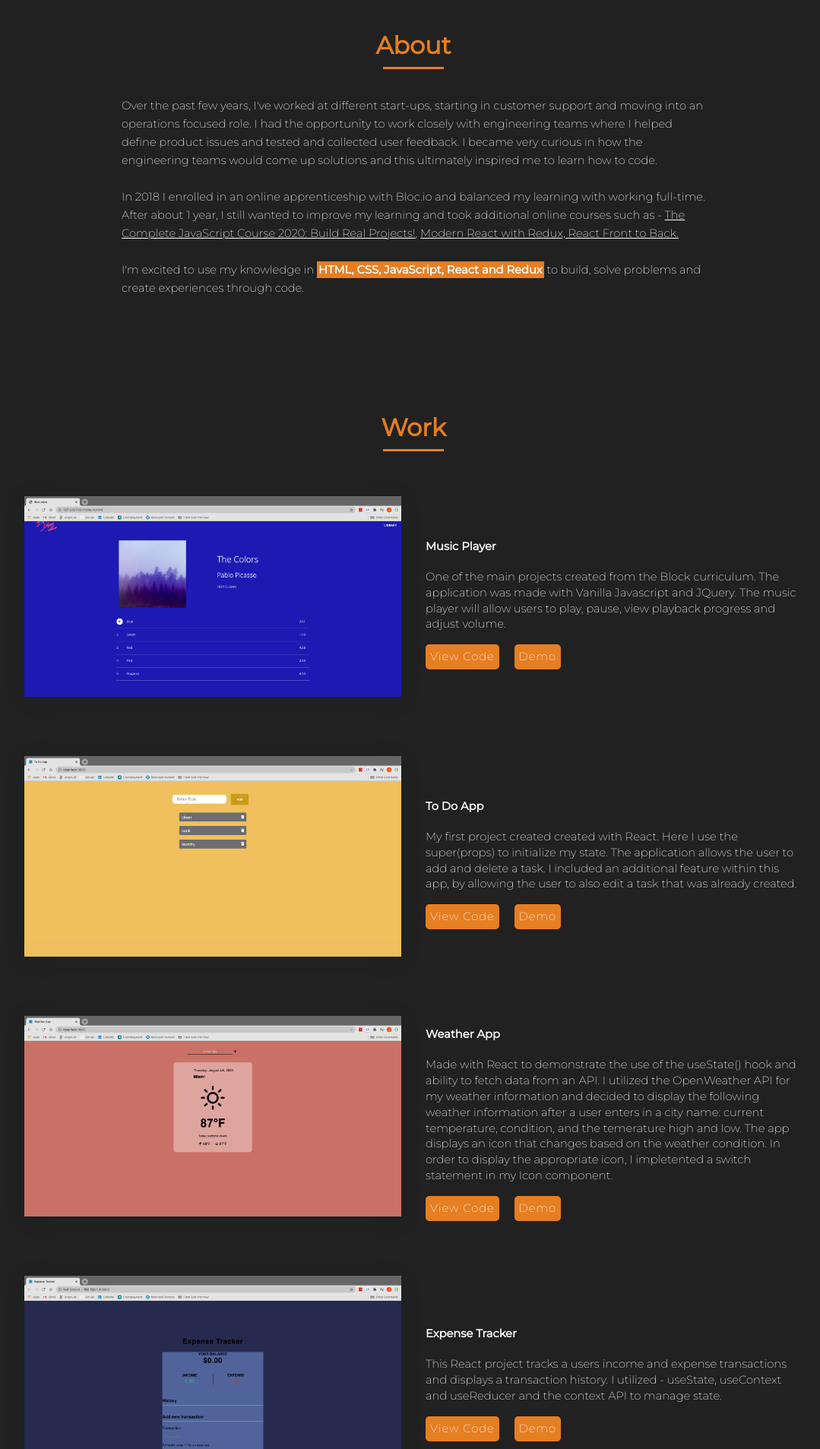
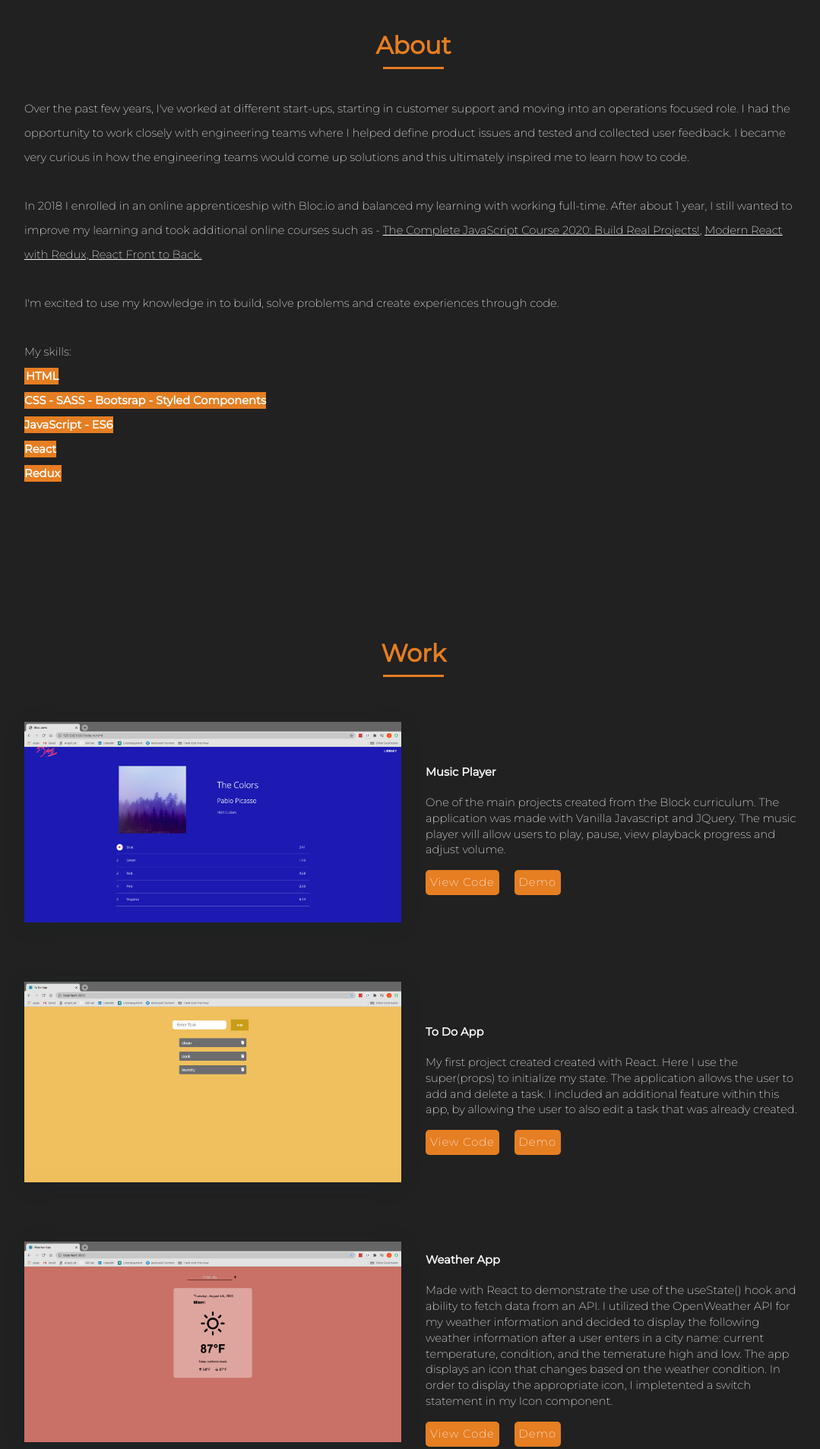
Before and after one commit to jbarreto88/portfolio, a plain HTML site: page index.html in a window 1280 px wide. Shown: the part 840-2747 px from the top of the page at 76% size, without its empty margins (96-1175 px from the left). Drawn offline with nearby package versions, Linux system fonts and the light colour scheme.

Commit message:
updated links

```diff
--- a/css/styles.css
+++ b/css/styles.css
@@ -250,10 +250,17 @@ img{
 }
 
 /* ===== ABOUT =====*/
+.about {
+  height: 100vh;
+}
+
 .about__container {
   row-gap: 2rem;
+  line-height: 2rem;
   text-align: center;
-  line-height: 1.5rem;
+  display: flex;
+  justify-content: center;
+  align-items: center;
 }
 
 .about__subtitle {
@@ -269,7 +276,7 @@ img{
 
 
 /* ===== SKILLS =====*/
-.skills__container{
+.skills__container {
   row-gap: 2rem;
   text-align: center;
 }
@@ -462,6 +469,7 @@ img{
   .about__img img{
     width: 300px;
   }
+
   .work__container{
     grid-template-columns: repeat(2,1fr);
     grid-template-rows: repeat(2,1fr);
--- a/index.html
+++ b/index.html
@@ -41,7 +41,7 @@
             </section>
 
             <!--===== ABOUT =====-->
-            <section class="about section " id="about">
+            <section class="about section" id="about">
                 <h2 class="section-title">About</h2>
 
                 <div class="about__container bd-grid">
@@ -53,9 +53,22 @@
                             In 2018 I enrolled in an online apprenticeship with Bloc.io and balanced my learning with working full-time. After about 1 year, I still wanted to improve my learning and took additional online courses such as - <u>The Complete JavaScript Course 2020: Build Real Projects!</u>, <u>Modern React with Redux, React Front to Back.</u>
                             <br>
                             <br>
-                            I'm excited to use my knowledge in <span class="about__highlight">HTML, CSS, JavaScript, React and Redux</span> to build, solve problems and create experiences through code.
+                            I'm excited to use my knowledge in to build, solve problems and create experiences through code.
                             <br>
                             <br>
+                            My skills:
+                            <br>
+                            <span class="about__highlight">
+                                HTML
+                                <br>
+                                CSS - SASS - Bootsrap - Styled Components
+                                <br>
+                                JavaScript - ES6
+                                <br>
+                                React
+                                <br>
+                                Redux
+                            </span>
 
                         </p>
                     </div>
@@ -76,8 +89,8 @@
                             <p>
                                 One of the main projects created from the Block curriculum. The application was made with Vanilla Javascript and JQuery. The music player will allow users to play, pause, view playback progress and adjust volume.
                             </p>
-                            <button class="work__view-btn">View Code</button>
-                            <button class="work__demo-btn">Demo</button>
+                            <a href="https://github.com/jbarreto88/bloc-jams-new" target="_blank"><button class="work__view-btn">View Code</button></a>
+                            <a href="https://blocjams.justinbarreto.com/" target="_blank"><button class="work__demo-btn">Demo</button></a>
                         </div>
 
 
@@ -91,8 +104,8 @@
                             <p>
                                 My first project created created with React. Here I use the super(props) to initialize my state. The application allows the user to add and delete a task. I included an additional feature within this app, by allowing the user to also edit a task that was already created.
                             </p>
-                            <button class="work__view-btn">View Code</button>
-                            <button class="work__demo-btn">Demo</button>
+                            <a href="https://github.com/jbarreto88/todo" target="_blank"><button class="work__view-btn">View Code</button></a>
+                            <a href="https://todo.justinbarreto.com/" target="_blank"><button class="work__demo-btn">Demo</button></a>
                         </div>
 
                     <!-- Item 3 -->
@@ -104,8 +117,8 @@
                             <p>
                                 Made with React to demonstrate the use of the useState() hook and ability to fetch data from an API. I utilized the OpenWeather API for my weather information and decided to display the following weather information after a user enters in a city name: current temperature, condition, and the temerature high and low. The app displays an icon that changes based on the weather condition. In order to display the appropriate icon, I impletented a switch statement in my Icon component.
                             </p>
-                            <button class="work__view-btn">View Code</button>
-                            <button class="work__demo-btn">Demo</button>
+                            <a href="https://github.com/jbarreto88/weather" target="_blank"><button class="work__view-btn">View Code</button></a>
+                            <a href="https://weather.justinbarreto.com/" target="_blank"><button class="work__demo-btn">Demo</button></a>
                         </div>
 
                     <!-- Item 4 -->
@@ -117,8 +130,8 @@
                             <p>
                                 This React project tracks a users income and expense transactions and displays a transaction history. I utilized  - useState, useContext and useReducer and the context API to manage state.
                             </p>
-                            <button class="work__view-btn">View Code</button>
-                            <button class="work__demo-btn">Demo</button>
+                            <a href="https://github.com/jbarreto88/expense" target="_blank"><button class="work__view-btn">View Code</button></a>
+                            <a href="https://expense.justinbarreto.com/" target="_blank"><button class="work__demo-btn">Demo</button></a>
                         </div>
                 </div>
             </section>
@@ -128,15 +141,9 @@
         <footer class="footer" id="footer">
             <p class="footer__title">barreto5288@gmail.com</p>
             <div class="footer__social">
-                <a href="" class="footer__icon"><i class='bx bxl-linkedin'></i></a>
-                <a href="" class="footer__icon"><i class='bx bxl-github' ></i></a>
+                <a href="https://www.linkedin.com/in/justinbarreto/" class="footer__icon" target="_blank"><i class='bx bxl-linkedin'></i></a>
+                <a href="https://github.com/jbarreto88" class="footer__icon" target="_blank"><i class='bx bxl-github' ></i></a>
             </div>
-
-            <!-- <div class="home__social">
-                <a href="" class="home__social-icon"><i class='bx bxl-linkedin'></i></a>
-                <a href="" class="home__social-icon"><i class='bx bxl-behance' ></i></a>
-                <a href="" class="home__social-icon"><i class='bx bxl-github' ></i></a>
-            </div> -->
         </footer>
         <!--===== SCROLL REVEAL =====-->
         <script src="https://unpkg.com/scrollreveal"></script>
```
